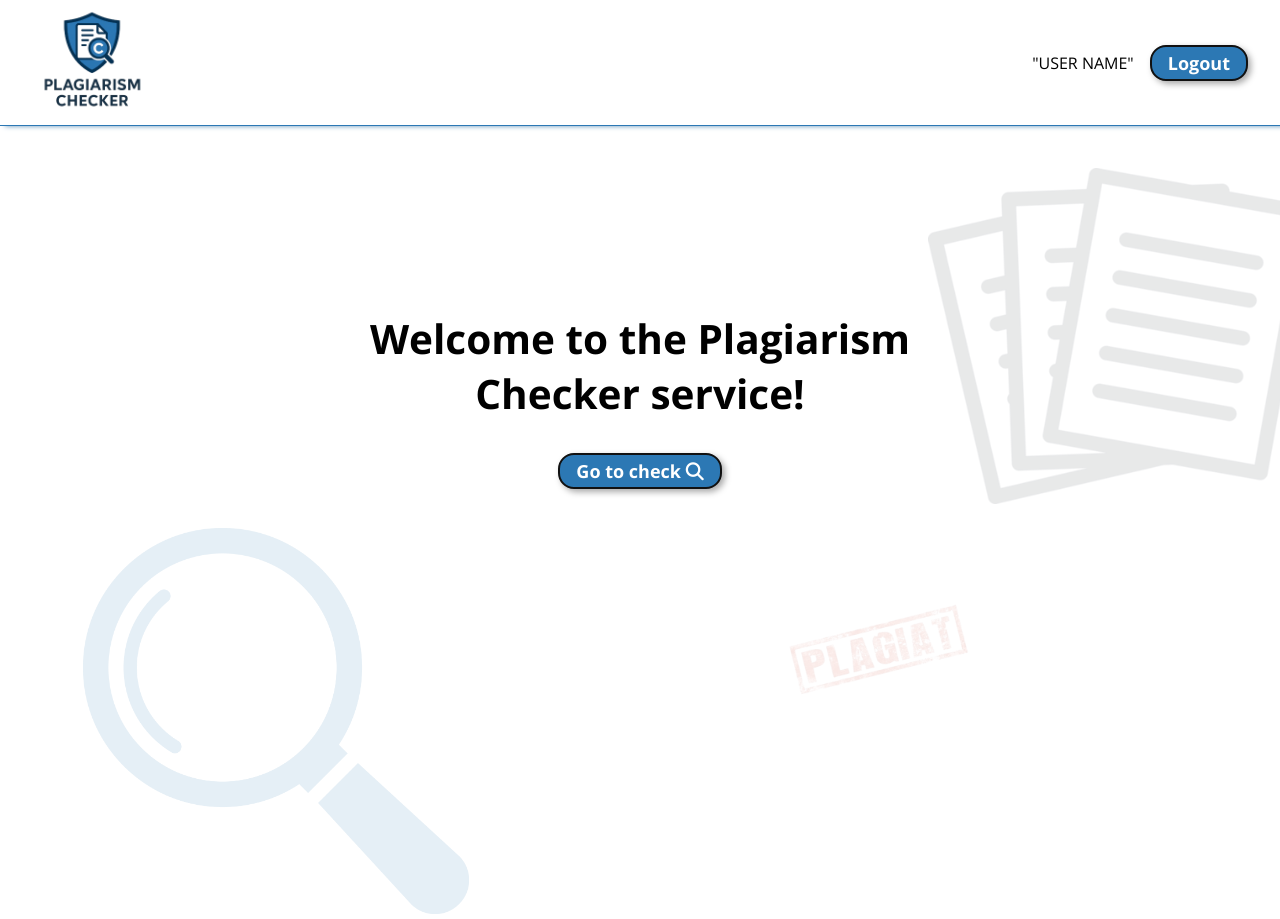
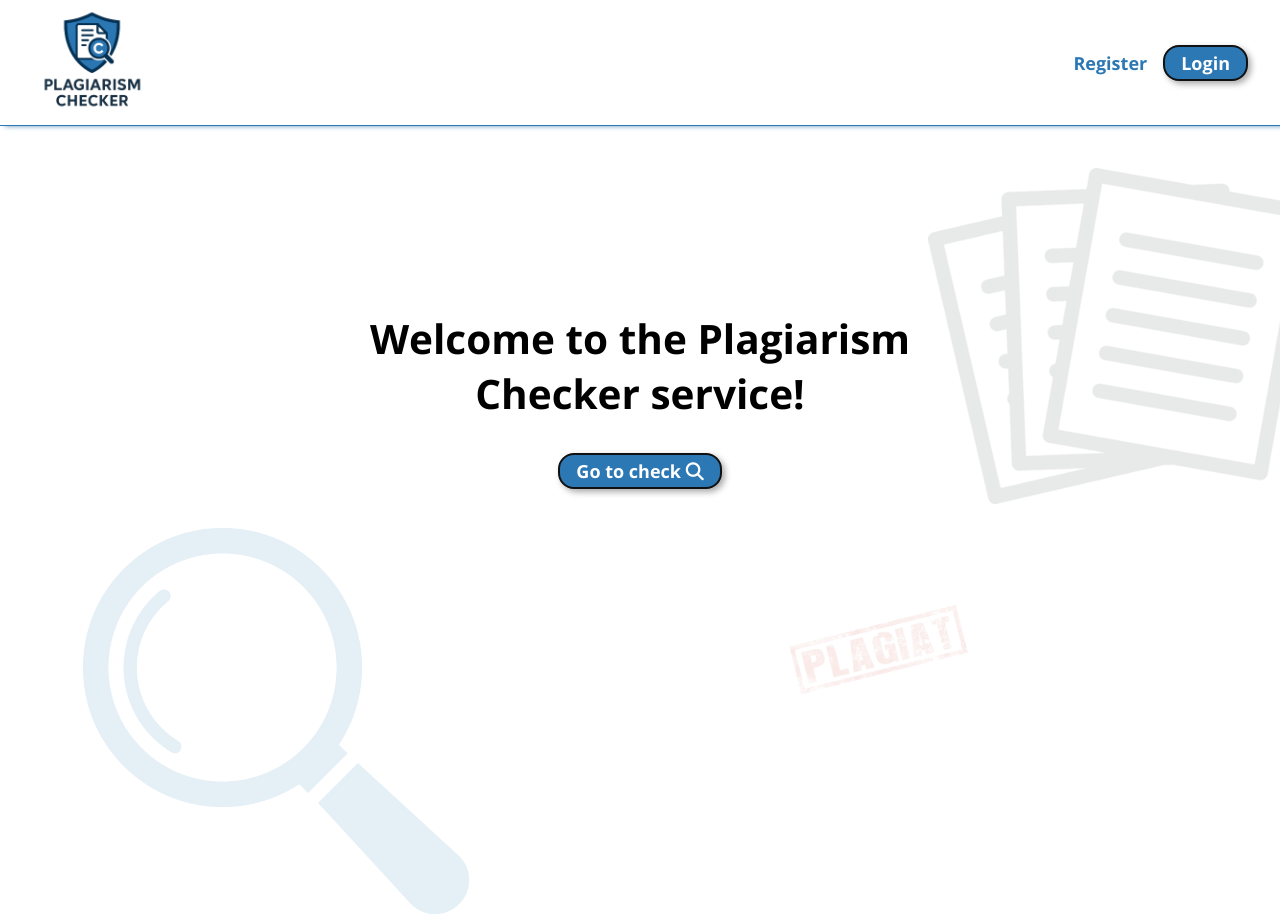
Before and after one commit to Nazg0r/.NET-labs, an Angular app in the folder Client/: page / in a window 1280 px wide. Shown: the top 919 px of the page. Built offline with nearby package versions, Linux system fonts and the light colour scheme.

Commit message:
feat: user info now is shown in header

```diff
--- a/Client/src/app/src/pages/header/header.component.html
+++ b/Client/src/app/src/pages/header/header.component.html
@@ -3,8 +3,8 @@
     <img src="logo.png" alt="logo picture" />
   </a>
   <nav class="navigation">
-    @if (authService.getAuthenticationStatus) {
-      <p>"USER NAME"</p>
+    @if (authService.getAuthenticationStatus()) {
+      <p>Hello, {{ student }}</p>
       <a routerLink="login/" (click)="authService.logout()" class="login btn">
         Logout
       </a>
--- a/Client/src/app/src/pages/header/header.component.ts
+++ b/Client/src/app/src/pages/header/header.component.ts
@@ -1,6 +1,7 @@
-import { Component, inject } from '@angular/core';
+import { Component, computed, effect, inject } from '@angular/core';
 import { RouterLink } from '@angular/router';
 import { AuthService } from '../authentification/auth.service';
+import { StudentInfoService } from '../studentInfo.service';
 
 @Component({
   selector: 'app-header',
@@ -11,4 +12,13 @@ import { AuthService } from '../authentification/auth.service';
 })
 export class HeaderComponent {
   authService = inject(AuthService);
+  studentInfoService = inject(StudentInfoService);
+  student: string = 'Anonymous';
+
+  constructor() {
+    effect(() => {
+      const student = this.studentInfoService.student();
+      this.student = `${student?.name} ${student?.surname} ${student?.group}`;
+    });
+  }
 }
```
